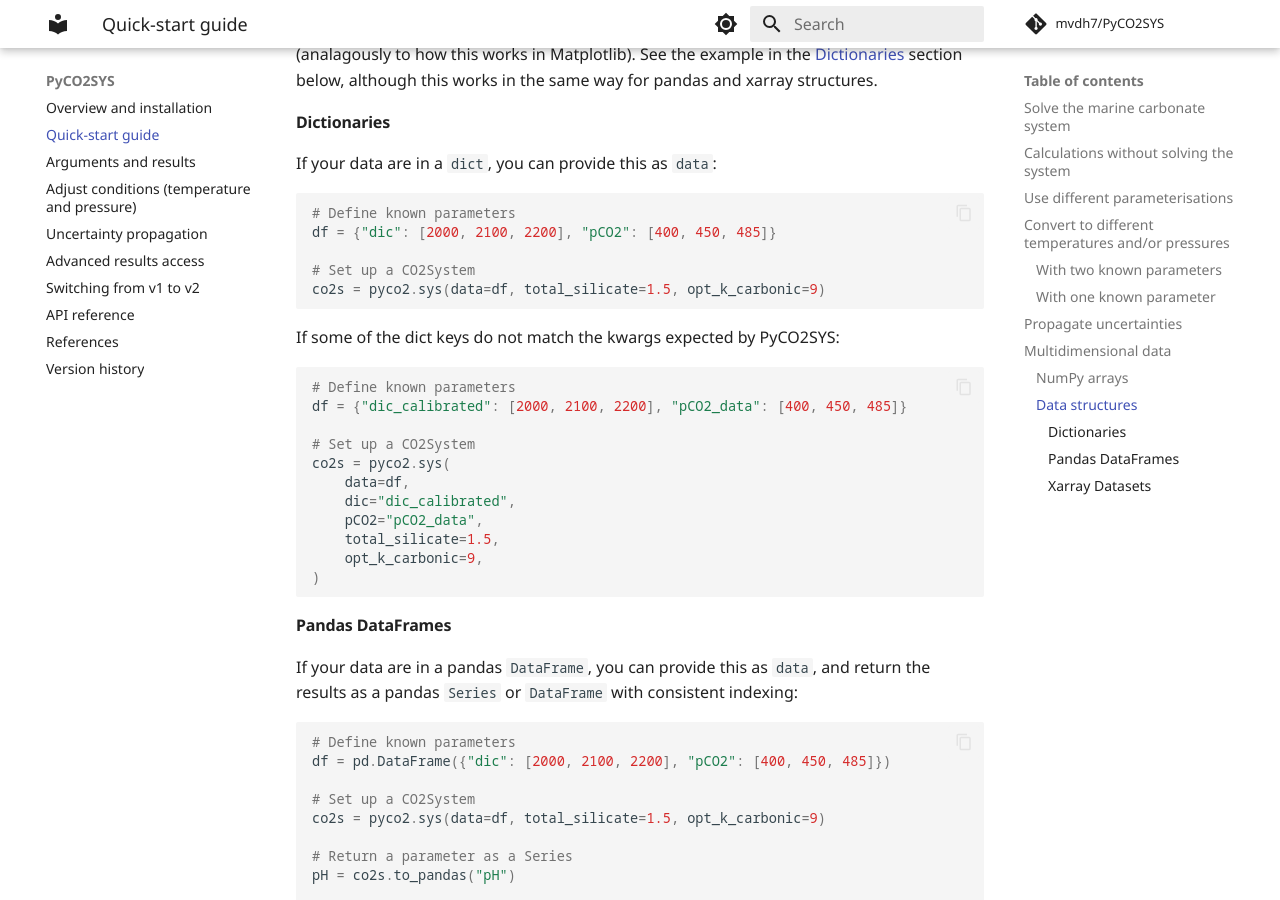
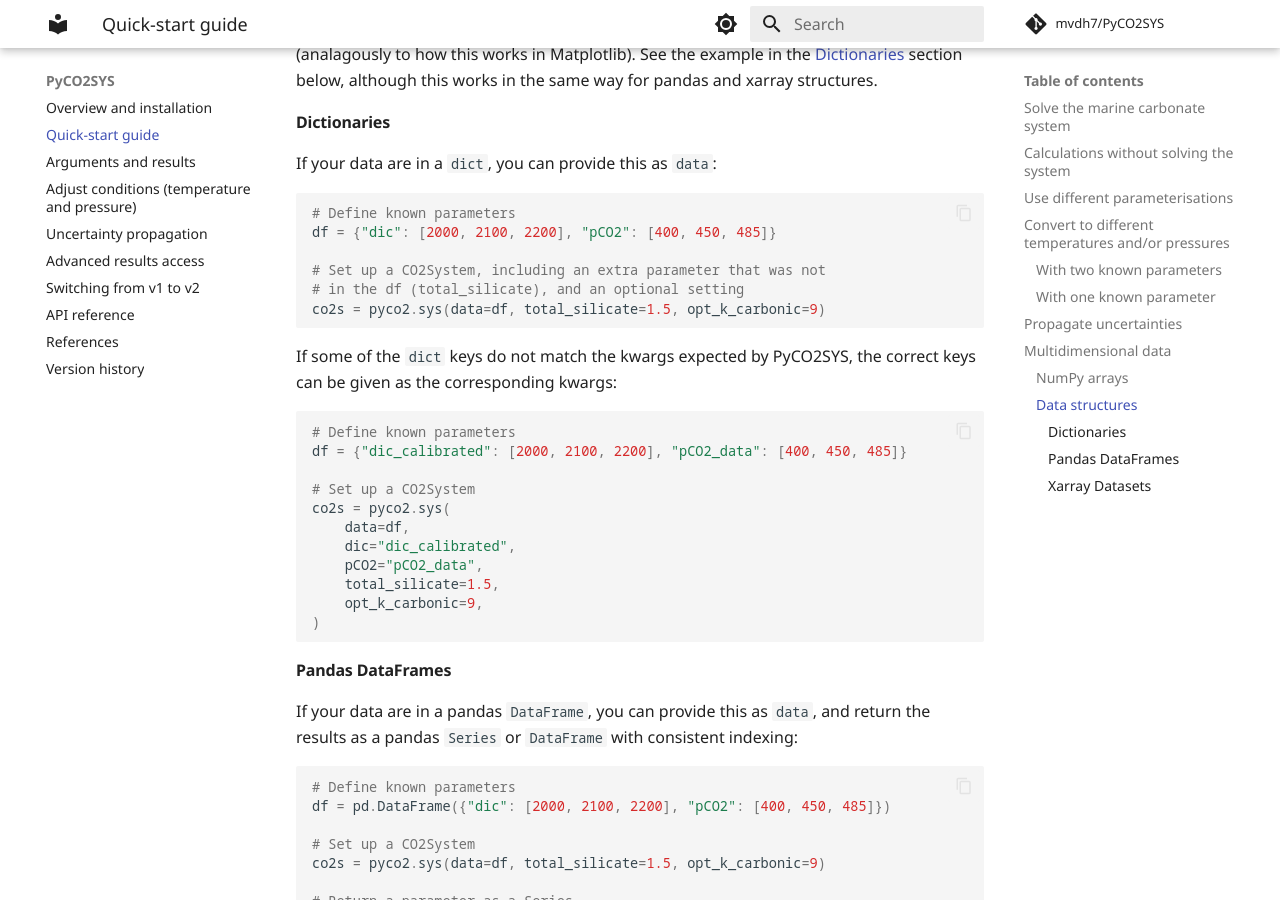
Before and after one commit to mvdh7/PyCO2SYS, an MkDocs documentation site: the page built from docs/quick.md, in a window 1280 px wide and 900 px high, scrolled down 3227 px. Built offline with MkDocs 1.6.1 and Material for MkDocs 9.7.7, drawn with Linux system fonts in a browser that asks for light colours; comment, search, counter and statistics services are not loaded.

Commit message:
Update instructions for dicts

````diff
--- a/docs/quick.md
+++ b/docs/quick.md
@@ -135,11 +135,12 @@ If your data are in a `dict`, you can provide this as `data`:
 # Define known parameters
 df = {"dic": [2000, 2100, 2200], "pCO2": [400, 450, 485]}
 
-# Set up a CO2System
+# Set up a CO2System, including an extra parameter that was not
+# in the df (total_silicate), and an optional setting
 co2s = pyco2.sys(data=df, total_silicate=1.5, opt_k_carbonic=9)
 ```
 
-If some of the dict keys do not match the kwargs expected by PyCO2SYS:
+If some of the `dict` keys do not match the kwargs expected by PyCO2SYS, the correct keys can be given as the corresponding kwargs:
 
 ```python
 # Define known parameters
````
